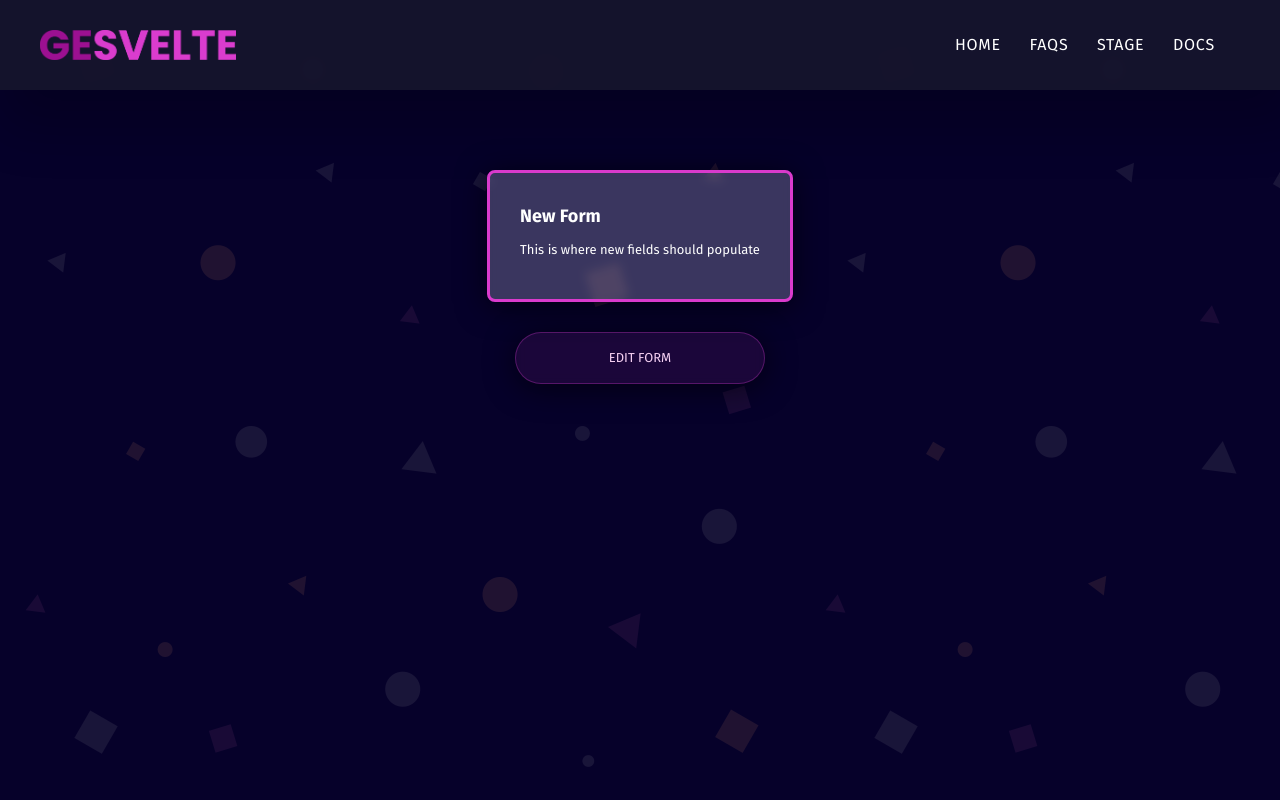
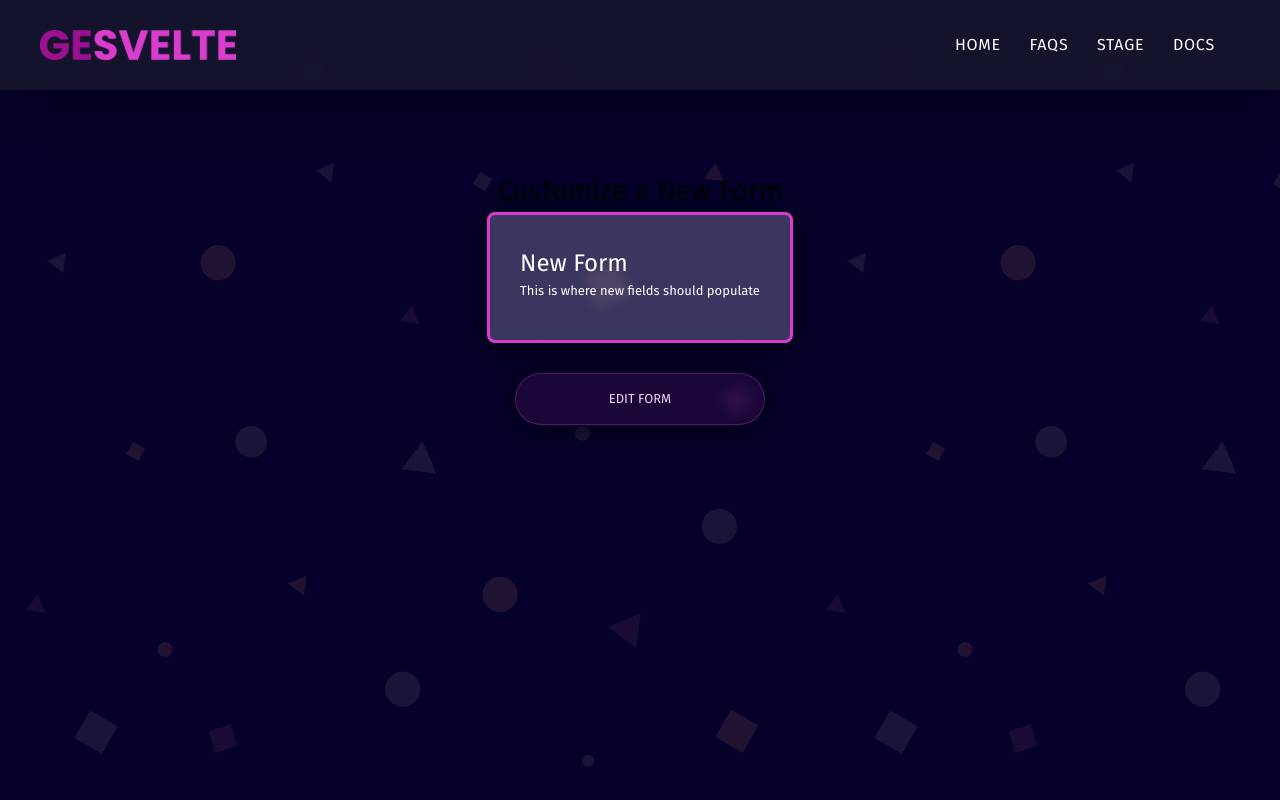
Before and after one commit to oslabs-beta/geSvelte, a SvelteKit app: page /stage in a window 1280 px wide. Built offline with nearby package versions, Linux system fonts and the light colour scheme.

Commit message:
Edit to pass accessibility testing

```diff
--- a/src/lib/components/wrapper/Panel.svelte
+++ b/src/lib/components/wrapper/Panel.svelte
@@ -7,7 +7,7 @@
 </script>
 
 <div class="gesvelte-form-panel flex direction-column {themeClass}">
-	<h3>{title}</h3>
+	<h2 class="secondary-heading">{title}</h2>
 	<p>{desc}</p>
 	<slot />
 </div>
--- a/src/routes/stage/+page.svelte
+++ b/src/routes/stage/+page.svelte
@@ -22,7 +22,7 @@
     <button class="gesvelte-btn" on:click={() => customForm.addField('Radio')}>Add Radio</button>
   </div>
 </Modal> -->
-
+<main>
 <SlidingPanel id="556">
 	<div class="ges-row flex direction-column flex-items-center">
 		<button class="gesvelte-btn rounded" on:click={() => customForm.addField('Checkbox')}
@@ -37,6 +37,7 @@
 
 <div class="container">
 	<div class="ges-row flex direction-column justify-center flex-items-center py80 px40">
+		<h1 class="main-heading mb-30">Customize a New Form</h1>
 		<Panel themeClass="glass-bg" title="New Form" desc="This is where new fields should populate">
 			<form>
 				<!-- {Object.keys($customForm)} -->
@@ -55,4 +56,6 @@
 <div class="container" style="display:none;">
 	<CodeView />
 </div>
+
+</main>
 <!-- Container -->
```
Also changed, not shown: 1 other file (tests, documents, lock files or other folders).
